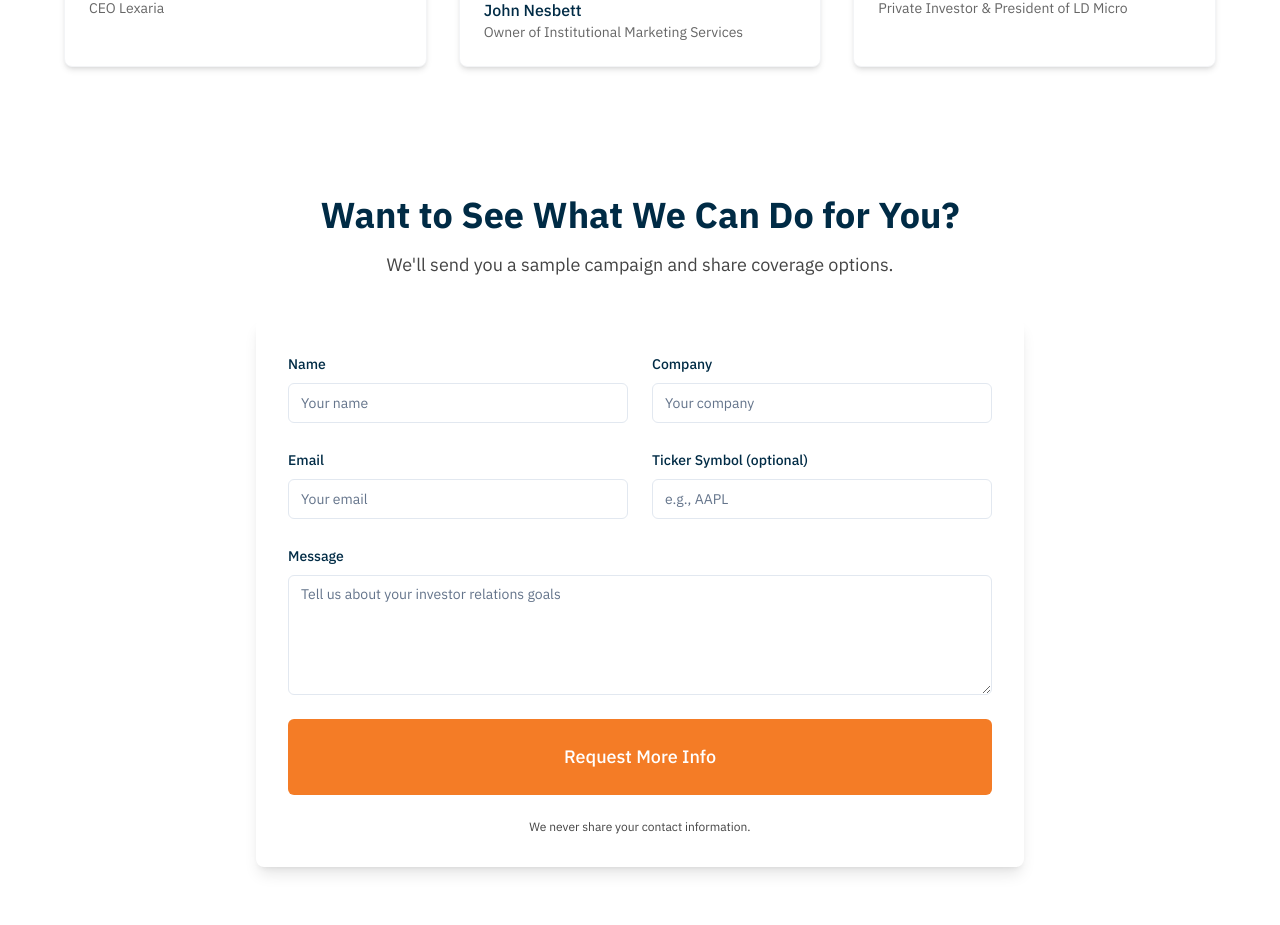
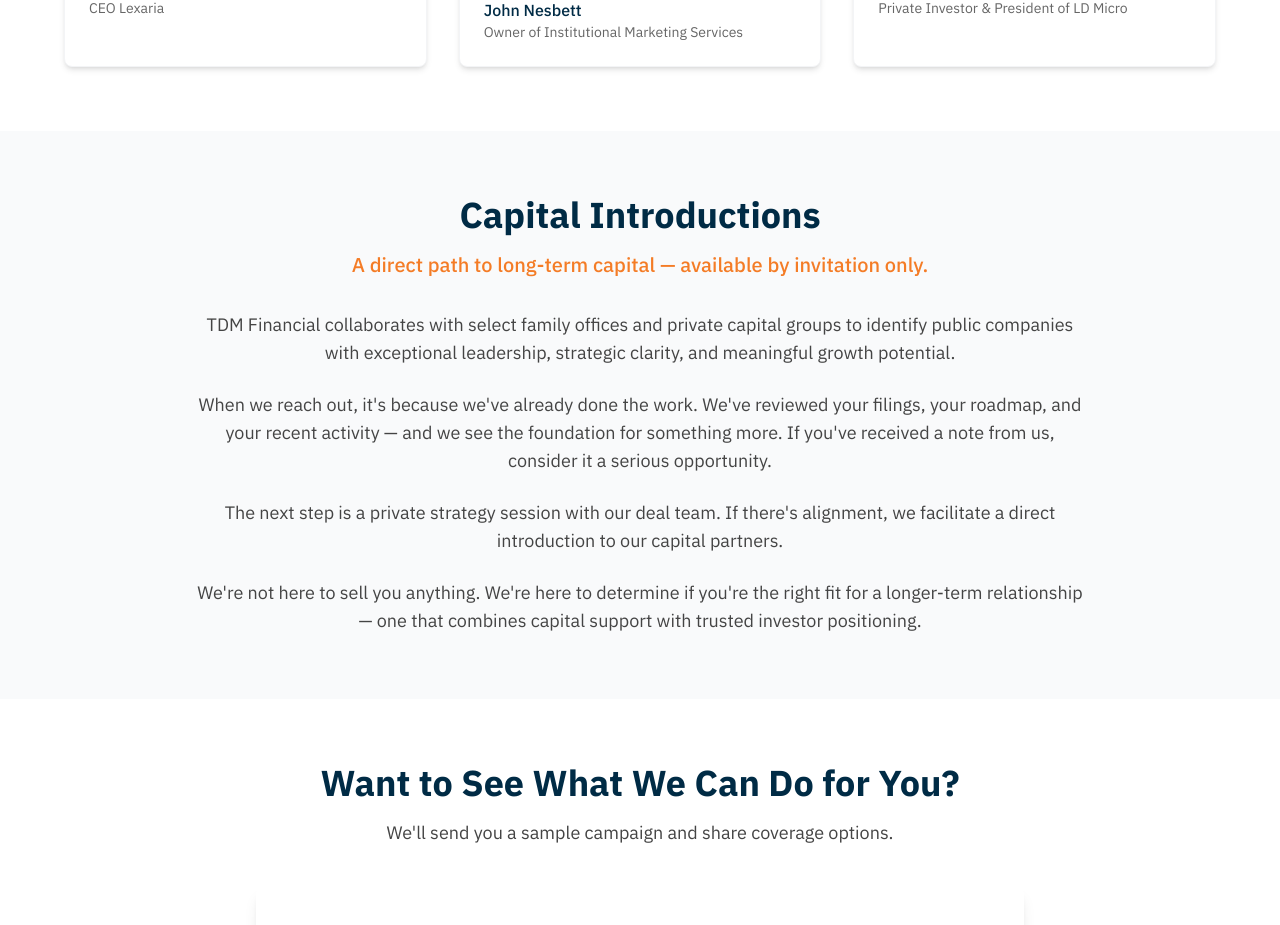
Before and after one commit to SixesAndFives/TDMFinancial, a Next.js app: page / in a window 1280 px wide. Shown: the part 4216-5141 px from the top of the page. Built offline with nearby package versions, Linux system fonts and the light colour scheme.

Commit message:
Add Capital Introductions section between testimonials and contact form

```diff
--- a/app/page.tsx
+++ b/app/page.tsx
@@ -780,6 +780,34 @@ export default function Home() {
           </div>
         </section>
 
+        {/* Capital Introductions Section */}
+        <section className="py-16 bg-gray-50">
+          <div className="container">
+            <div className="max-w-4xl mx-auto text-center">
+              <h2 className="text-3xl md:text-4xl font-bold text-[#002b45] mb-4">
+                Capital Introductions
+              </h2>
+              <p className="text-xl text-[#f47c26] mb-8 font-medium">
+                A direct path to long-term capital — available by invitation only.
+              </p>
+              <div className="space-y-6 text-lg text-[#444444]">
+                <p>
+                  TDM Financial collaborates with select family offices and private capital groups to identify public companies with exceptional leadership, strategic clarity, and meaningful growth potential.
+                </p>
+                <p>
+                  When we reach out, it's because we've already done the work. We've reviewed your filings, your roadmap, and your recent activity — and we see the foundation for something more. If you've received a note from us, consider it a serious opportunity.
+                </p>
+                <p>
+                  The next step is a private strategy session with our deal team. If there's alignment, we facilitate a direct introduction to our capital partners.
+                </p>
+                <p>
+                  We're not here to sell you anything. We're here to determine if you're the right fit for a longer-term relationship — one that combines capital support with trusted investor positioning.
+                </p>
+              </div>
+            </div>
+          </div>
+        </section>
+
         {/* Lead Capture Section */}
         <section id="contact" ref={contactRef} className="py-16">
           <div className="container">
```
